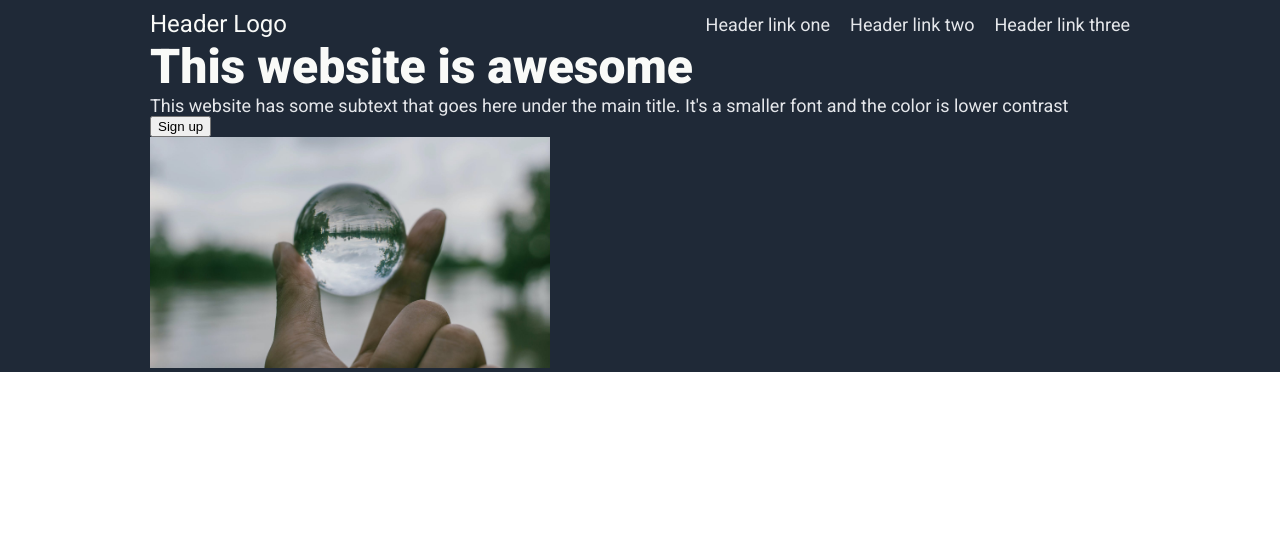
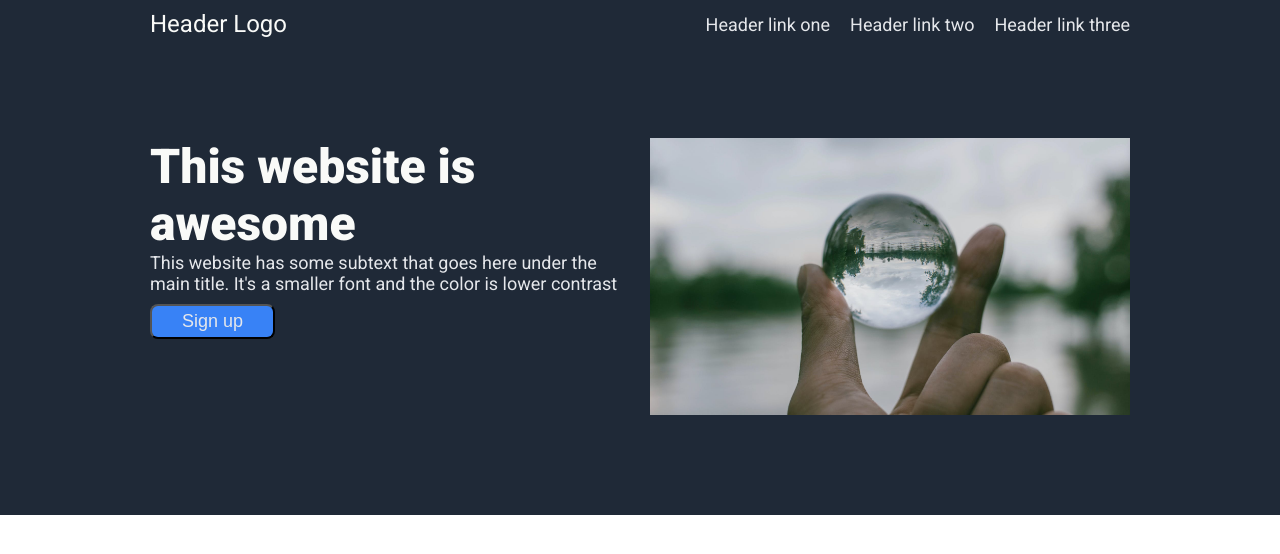
Before and after one commit to dionysisterziou/landing-page, a plain HTML site: page index.html in a window 1280 px wide. Drawn offline with Linux system fonts and the light colour scheme.

Commit message:
Style hero text and image, finish hero

```diff
--- a/style.css
+++ b/style.css
@@ -3,16 +3,18 @@
 body {
     font-family: 'Roboto', sans-serif;
     margin: 0;
+    box-sizing: border-box;
+
 }
 
 .hero {
     background-color: #1f2937;
-    padding: 10px 150px 0;
 }
 
 .header {
     display: flex;
     justify-content: space-between;
+    padding: 10px 150px 0;
 }
 
 .logo,
@@ -36,7 +38,8 @@ body {
 }
 
 a,
-.secondary {
+.secondary,
+button {
     color: #e5e7eb;
     font-size: 18px;
 }
@@ -45,12 +48,26 @@ a {
     text-decoration: none;
 }
 
+.text-image {
+    display: flex;
+    padding: 100px 150px;
+    justify-content: space-between;
+    gap: 20px;
+}
+
 .main {
     font-size: 48px;
     font-weight: 900;
 }
 
 img {
-    width: 400px;
+    width: 480px;
     height: auto;
 }
+
+button {
+    background-color: #3882f6;
+    padding: 5px 30px;
+    border-radius: 8px;
+    margin-top: 10px;
+}
```
Also changed, not shown: 1 other file.
